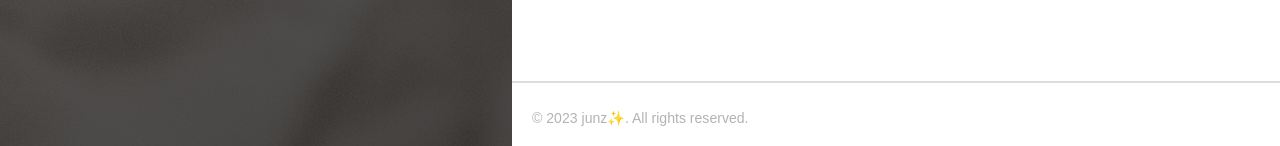
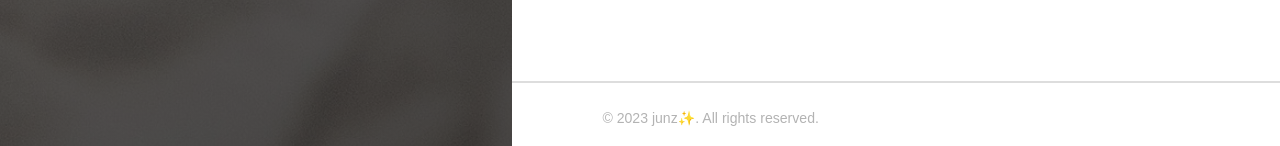
Before and after one commit to kim-junz/kim-junz.github.io, a Jekyll site: the page built from index.html, in a window 1280 px wide and 1400 px high, scrolled down 201 px. Shown: the part 1251-1397 px from the top of the window. Built offline with Jekyll 4.4.1, drawn with Linux system fonts in a browser that asks for light colours; some web fonts are replaced; the list of posts is cut into pages by our own code.

Commit message:
Update uno.scss

```diff
--- a/_sass/uno.scss
+++ b/_sass/uno.scss
@@ -1543,7 +1543,7 @@
 .content-wrapper {
   z-index: 800;
   width: 60%;
-  max-width: 800px;
+  max-width: 1200px;
   margin-left: 40%;
 }
 
@@ -1554,7 +1554,7 @@
 
 .footer {
   display: block;
-  padding: 2em 0 1em 0;
+  padding: 2em 0 1em 5em;
   border-top: 2px solid #dddddd;
   font-size: 0.8em;
   color: #b3b3b3;
@@ -1562,7 +1562,7 @@
 
 .footer__copyright {
   display: block;
-  margin-bottom: 0.7em;
+  margin: 0.7em;
 }
 .footer__copyright a {
   color: #a6a6a6;
@@ -2138,7 +2138,7 @@
 
 @media all and (min-width: 1300px) {
   .content-wrapper {
-    margin-left: 530px;
+    margin-left: 480px;
   }
 }
 @media all and (max-width: 1100px) {
@@ -2261,7 +2261,7 @@
   }
 
   .content-wrapper {
-    width: 80%;
+    width: 100%;
     max-width: none;
     margin: 0 auto;
   }
```
